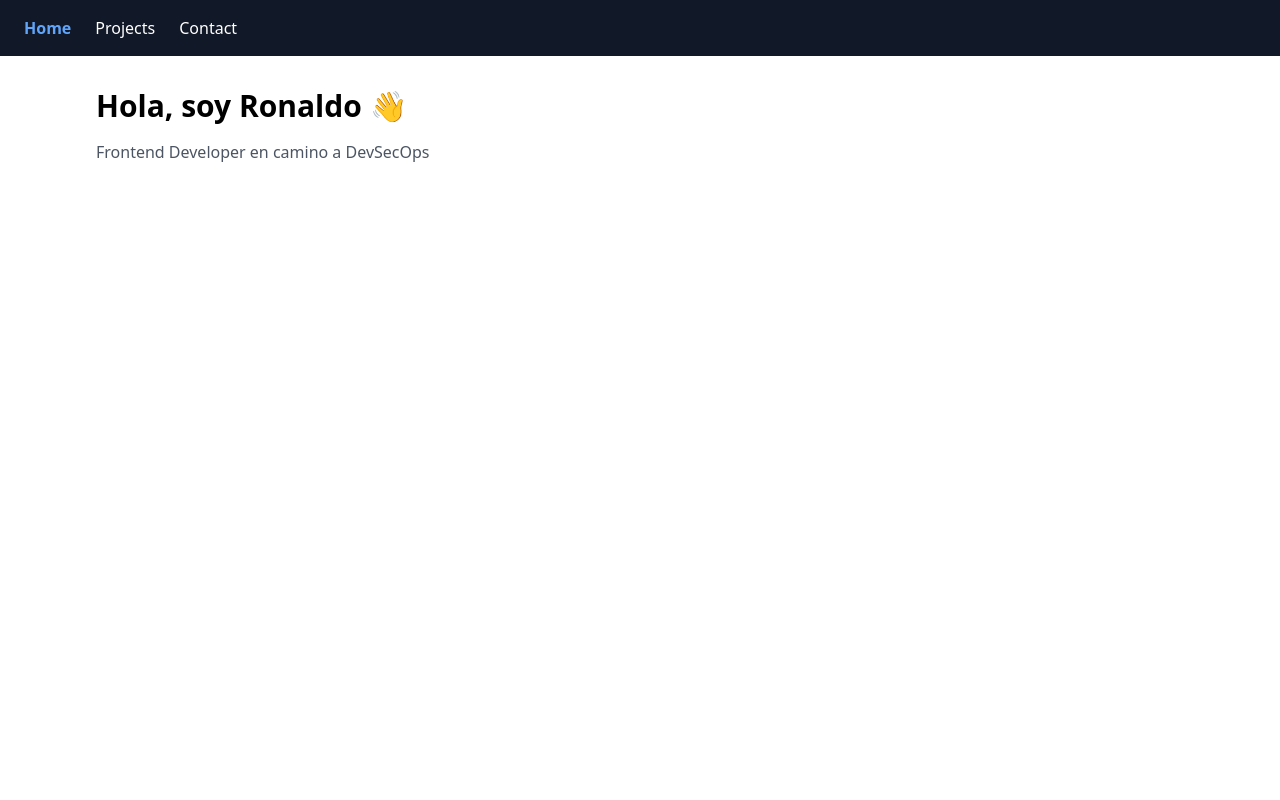
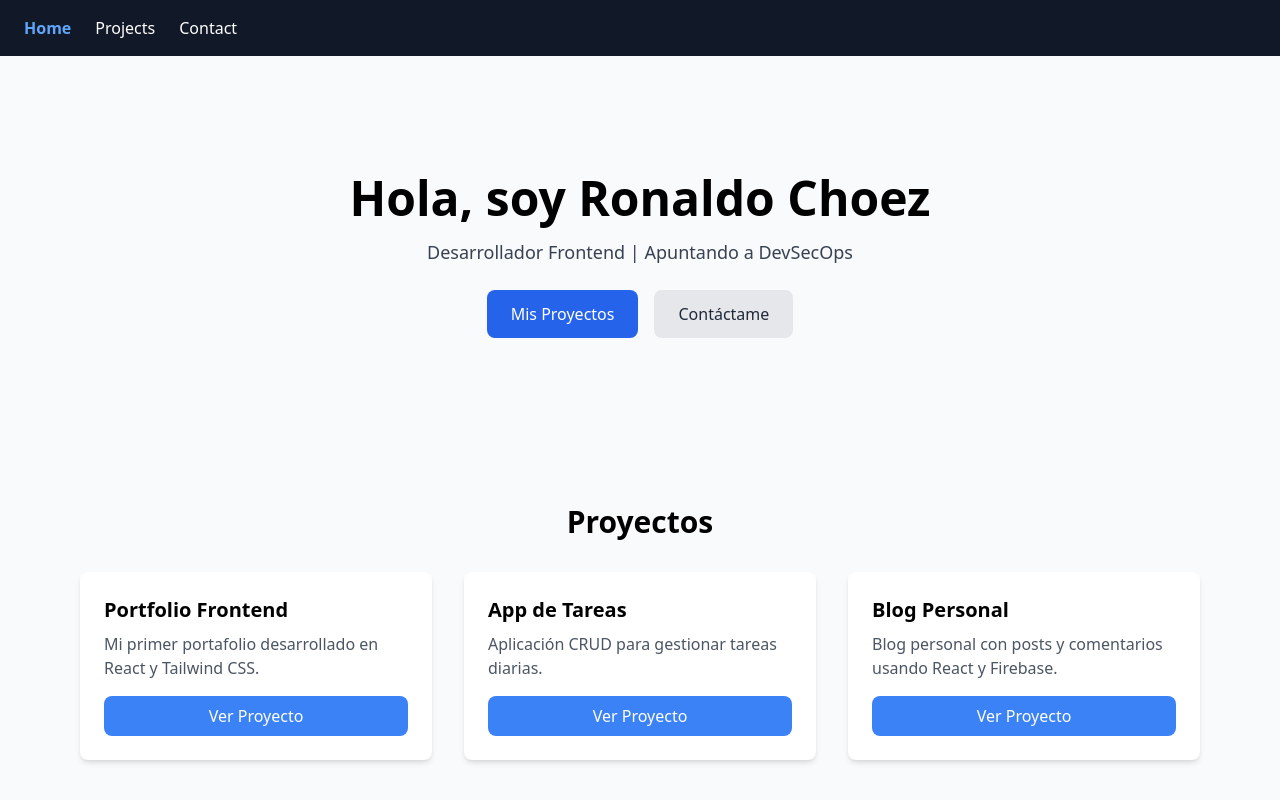
Before and after one commit to chiez20/devsecops-portfolio, a React (Vite) app: page / in a window 1280 px wide. Shown: the top 800 px of the page. Built offline with nearby package versions, Linux system fonts and the light colour scheme.

Commit message:
feat: agregar Home con sección Projects y Footer

```diff
--- a/src/layout/MainLayout.jsx
+++ b/src/layout/MainLayout.jsx
@@ -1,13 +1,14 @@
-import { Outlet } from "react-router-dom";
+import { BrowserRouter as Router, Routes, Route } from "react-router-dom";
 import NavBar from "../components/NavBar";
+import Home from "../pages/Home";
 
 export default function MainLayout() {
   return (
-    <>
+    <Router>
       <NavBar />
-      <main className="max-w-6xl mx-auto">
-        <Outlet />
-      </main>
-    </>
+      <Routes>
+        <Route path="/" element={<Home />} />
+      </Routes>
+    </Router>
   );
 }
--- a/src/main.jsx
+++ b/src/main.jsx
@@ -1,10 +1,10 @@
-import React from 'react'
-import ReactDOM from 'react-dom/client'
-import App from './App'
-import './index.css'
+import React from "react";
+import ReactDOM from "react-dom/client";
+import MainLayout from "./layout/MainLayout";
+import "./index.css";
 
-ReactDOM.createRoot(document.getElementById('root')).render(
+ReactDOM.createRoot(document.getElementById("root")).render(
   <React.StrictMode>
-    <App />
+    <MainLayout />
   </React.StrictMode>
-)
+);
--- a/src/pages/Home.jsx
+++ b/src/pages/Home.jsx
@@ -1,10 +1,84 @@
+// src/pages/Home.jsx
+import React from "react";
+
 export default function Home() {
+  // Lista de proyectos de ejemplo
+  const projects = [
+    {
+      name: "Portfolio Frontend",
+      description: "Mi primer portafolio desarrollado en React y Tailwind CSS.",
+      link: "https://github.com/Chiez/portfolio-frontend",
+    },
+    {
+      name: "App de Tareas",
+      description: "Aplicación CRUD para gestionar tareas diarias.",
+      link: "https://github.com/Chiez/todo-app",
+    },
+    {
+      name: "Blog Personal",
+      description: "Blog personal con posts y comentarios usando React y Firebase.",
+      link: "https://github.com/Chiez/blog-personal",
+    },
+  ];
+
   return (
-    <section className="p-8">
-      <h1 className="text-3xl font-bold">Hola, soy Ronaldo 👋</h1>
-      <p className="mt-4 text-gray-600">
-        Frontend Developer en camino a DevSecOps
-      </p>
-    </section>
+    <div className="min-h-screen bg-gray-50">
+      {/* Sección Hero / Presentación */}
+      <section className="flex flex-col items-center justify-center min-h-[50vh] text-center px-4">
+        <h1 className="text-5xl font-bold mb-4">Hola, soy Ronaldo Choez</h1>
+        <p className="text-lg text-gray-700 mb-6">
+          Desarrollador Frontend | Apuntando a DevSecOps
+        </p>
+        <div className="flex flex-wrap justify-center gap-4">
+          <a
+            href="#projects"
+            className="px-6 py-3 bg-blue-600 text-white rounded-lg hover:bg-blue-700 transition"
+          >
+            Mis Proyectos
+          </a>
+          <a
+            href="#contact"
+            className="px-6 py-3 bg-gray-200 text-gray-800 rounded-lg hover:bg-gray-300 transition"
+          >
+            Contáctame
+          </a>
+        </div>
+      </section>
+
+      {/* Sección Projects */}
+      <section id="projects" className="px-4 py-12 max-w-6xl mx-auto">
+        <h2 className="text-3xl font-bold text-center mb-8">Proyectos</h2>
+        <div className="grid grid-cols-1 sm:grid-cols-2 lg:grid-cols-3 gap-8">
+          {projects.map((project, index) => (
+            <div
+              key={index}
+              className="bg-white rounded-lg shadow-md p-6 flex flex-col justify-between hover:shadow-xl transition"
+            >
+              <h3 className="text-xl font-semibold mb-2">{project.name}</h3>
+              <p className="text-gray-600 mb-4">{project.description}</p>
+              <a
+                href={project.link}
+                target="_blank"
+                rel="noopener noreferrer"
+                className="mt-auto px-4 py-2 bg-blue-500 text-white rounded-lg hover:bg-blue-600 transition text-center"
+              >
+                Ver Proyecto
+              </a>
+            </div>
+          ))}
+        </div>
+      </section>
+
+      {/* Footer / Contacto (temporal) */}
+      <section id="contact" className="px-4 py-12 bg-gray-100 text-center">
+        <h2 className="text-3xl font-bold mb-4">Contacto</h2>
+        <p className="text-gray-700 mb-4">
+          Correo: ronaldo20choez@gmail.com
+        </p>
+<p className="text-gray-700 mb-4">
+          Celular: +593 981867619
+        </p>
+      </section>
+    </div>
   );
 }
```
